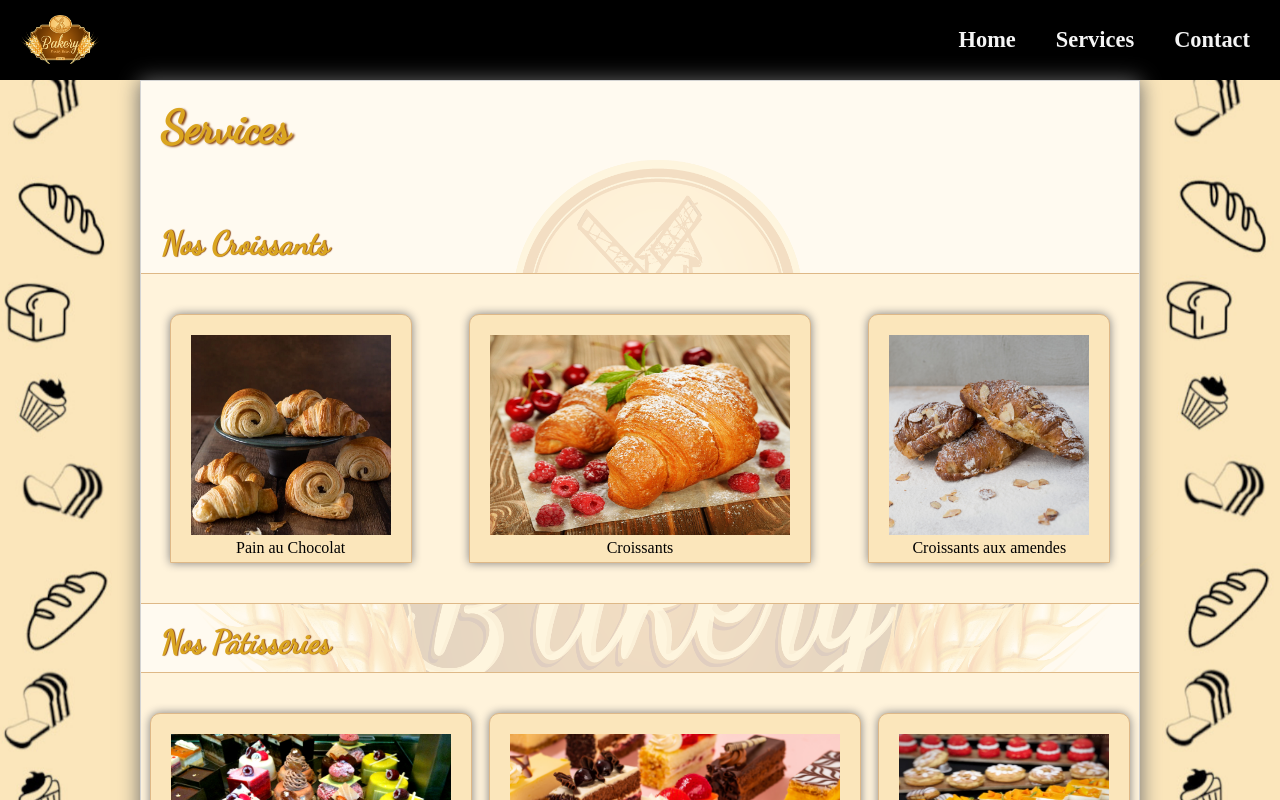
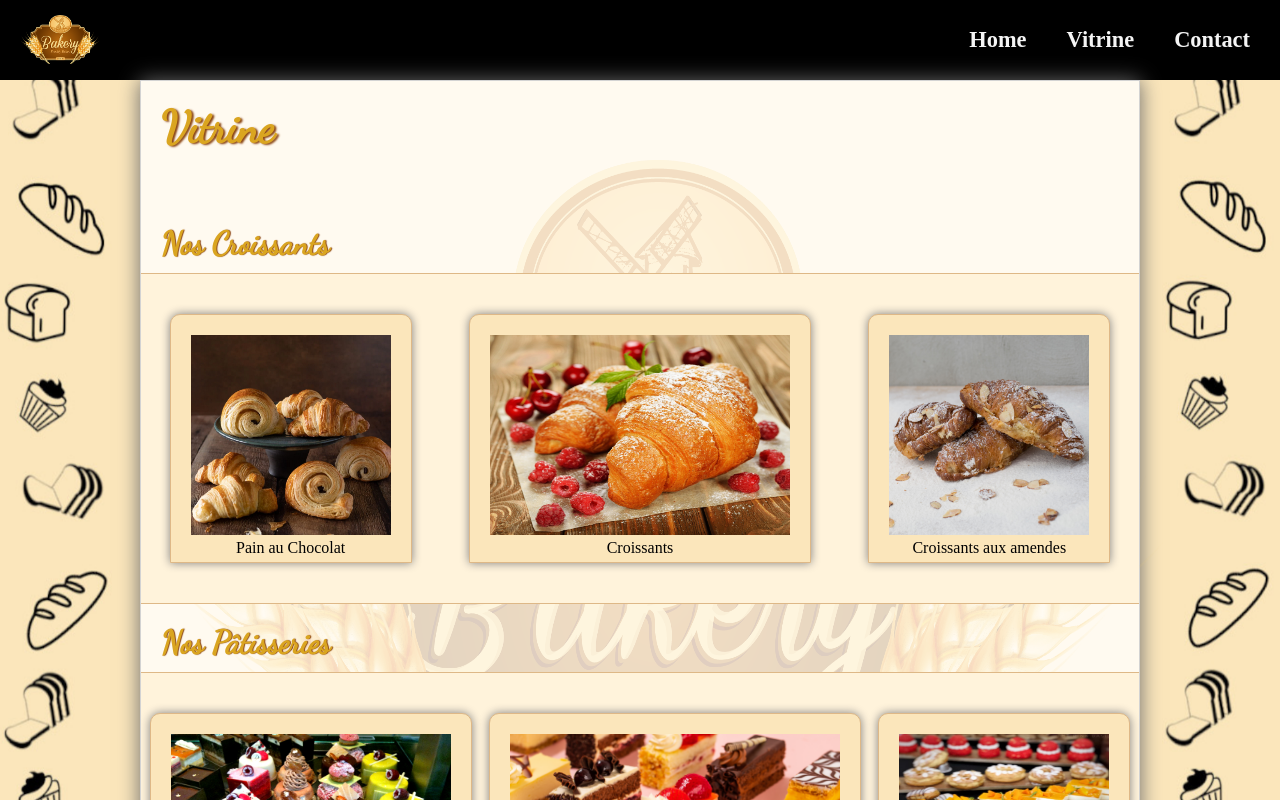
Before and after one commit to TLRKiliann/vite-et-bien, a React (Vite) app in the folder my-vite/: page /services in a window 1280 px wide. Shown: the top 800 px of the page. Built offline with nearby package versions, Linux system fonts and the light colour scheme.

Commit message:
title hans changed

```diff
--- a/my-vite/src/Components/NavBar.tsx
+++ b/my-vite/src/Components/NavBar.tsx
@@ -22,7 +22,7 @@ export const NavBar = () => {
       </li>
       <li>
         <NavLink className="submainnavbar--div" to='/services'>
-          Services
+          Vitrine
         </NavLink>
       </li>
       <li id="lastsubmain--nav">
--- a/my-vite/src/Pages/Services.tsx
+++ b/my-vite/src/Pages/Services.tsx
@@ -21,7 +21,7 @@ export const Services = () => {
       <div className="submain--service">
         <div className="div--titleservice">
           <h1>
-            Services
+            Vitrine
           </h1>
           <div className="bg_mainbreadservice">
             <img
```
